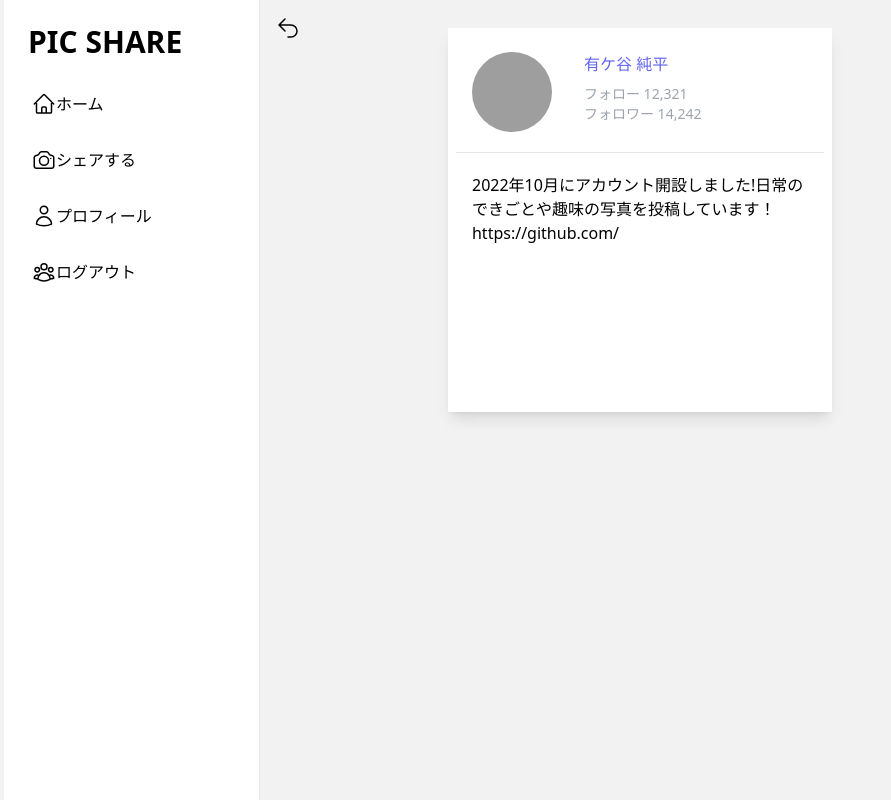
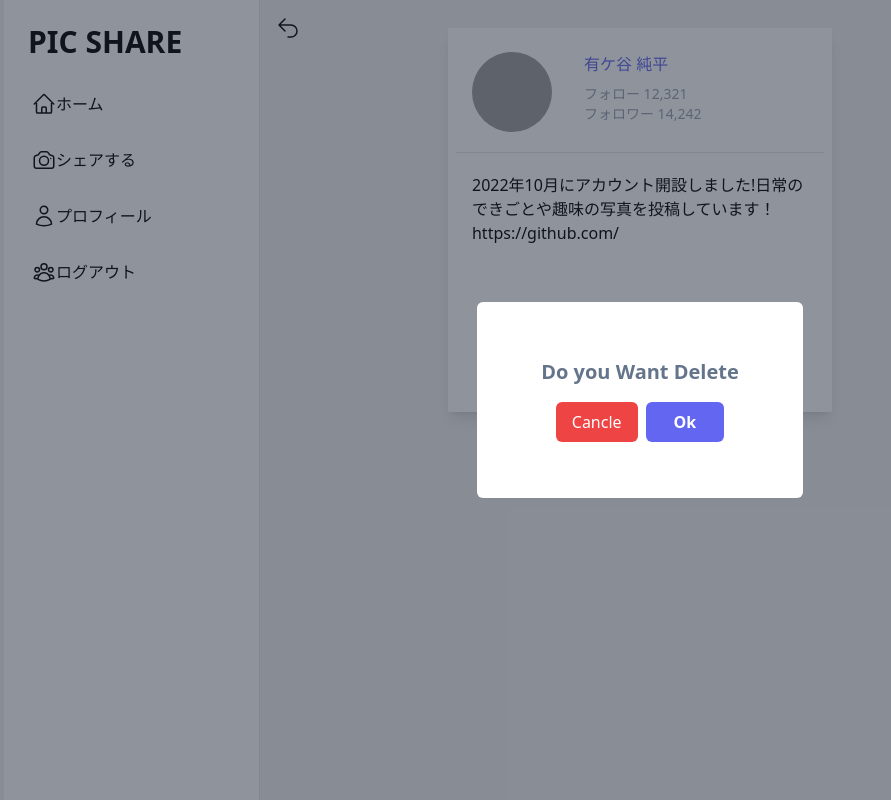
Before and after one commit to Jumpei-Arigaya/pic_share, a Next.js app in the folder node/pic_share/: page /1 in a window 1280 px wide. Both pictures are taken after a click on the item "シェアする". Shown: the whole page, without its empty margins (0-891 px from the left). Built offline with nearby package versions, Linux system fonts and the light colour scheme; no server answers; grey boxes are pictures that could not be loaded.

Commit message:
useContext modal

```diff
--- a/node/package.json
+++ b/node/package.json
@@ -1,6 +1,8 @@
 {
   "dependencies": {
     "@headlessui/react": "^1.7.3",
+    "@types/react": "^18.0.25",
+    "@types/react-dom": "^18.0.8",
     "@types/react-modal": "^3.13.1",
     "axios": "^1.1.3",
     "buffer": "^6.0.3",
@@ -12,5 +14,8 @@
     "recoil": "^0.7.6",
     "stream-browserify": "^3.0.0",
     "url": "^0.11.0"
+  },
+  "devDependencies": {
+    "@types/node": "^18.11.9"
   }
 }
--- a/node/pic_share/components/organisms/Profile.tsx
+++ b/node/pic_share/components/organisms/Profile.tsx
@@ -1,3 +1,5 @@
+import { useContext } from "react";
+import { ModalContext } from "../../providers/ModalProvider";
 import ProfileData from "../molecules/ProfileData";
 
 const Profile = () => {
--- a/node/pic_share/components/organisms/Share.tsx
+++ b/node/pic_share/components/organisms/Share.tsx
@@ -1,43 +1,27 @@
-import React, { useState } from "react";
+import React, { useContext, useState } from "react";
 import Modal from "react-modal";
 import { usePostModal } from "../../hooks/usePostModal";
-
-type Props = {
-    modalIsOpen: boolean;
-    setIsOpen: (args: boolean) => void;
-}
 
 Modal.setAppElement('body')
 
 export default function App() {
 
-    const { postModalState, modalOpen, modalClose } = usePostModal();
-    console.log(postModalState);
+    const { modalState, modalClose } = usePostModal();
 
     return (
         <div className="App">
-            <Modal style={modalStyle}>
-                <button>Close Modal</button>
-                vemwvaeopivmawueiompvwp
-            </Modal>
-        </div>
+            {modalState && (
+                <div>
+                    <div className="bg-slate-800 bg-opacity-50 flex justify-center items-center absolute top-0 right-0 bottom-0 left-0">
+                        <div className="bg-white px-16 py-14 rounded-md text-center">
+                            <h1 className="text-xl mb-4 font-bold text-slate-500">Do you Want Delete</h1>
+                            <button className="bg-red-500 px-4 py-2 rounded-md text-md text-white" onClick={() => modalClose()}>Cancle</button>
+                            <button className="bg-indigo-500 px-7 py-2 ml-2 rounded-md text-md text-white font-semibold">Ok</button>
+                        </div>
+                    </div>
+
+                </div>
+            )}
+        </div >
     );
 }
-const modalStyle = {
-    overlay: {
-        position: "fixed",
-        top: 0,
-        left: 0,
-        backgroundColor: "rgba(0,0,0,0.85)"
-    },
-    content: {
-        position: "absolute",
-        top: "5rem",
-        left: "5rem",
-        right: "5rem",
-        bottom: "5rem",
-        backgroundColor: "paleturquoise",
-        borderRadius: "1rem",
-        padding: "1.5rem"
-    }
-};
--- a/node/pic_share/components/organisms/SideMenu.tsx
+++ b/node/pic_share/components/organisms/SideMenu.tsx
@@ -1,10 +1,13 @@
 import Link from "next/link";
+import { usePostModal } from "../../hooks/usePostModal";
 import CmaeraIcon from "../atoms/icon/CmaeraIcon";
 import HomeIcon from "../atoms/icon/HomeIcon";
 import LogoutIcon from "../atoms/icon/LogoutIcon";
 import ProfileIcon from "../atoms/icon/ProfileIcon";
 
 const SideMenu = () => {
+    const { modalState, modalOpen, modalClose } = usePostModal();
+    console.log(modalState);
 
     return (
         <div className="h-screen bg-white p-1 w-64 min-w-min border-r sticky top-0">
@@ -21,7 +24,7 @@ const SideMenu = () => {
                     </li>
                 </a>
                 <a>
-                    <li className="flex m-4 p-2 hover:bg-slate-200 cursor-pointer">
+                    <li className="flex m-4 p-2 hover:bg-slate-200 cursor-pointer" onClick={() => modalOpen()}>
                         <CmaeraIcon />
                         シェアする
                     </li>
--- a/node/pic_share/hooks/useGetPosts.ts
+++ b/node/pic_share/hooks/useGetPosts.ts
@@ -8,7 +8,7 @@ import { Post } from '../types/api/Post';
 export const useGetPosts = () => {
     const SERVERURL: string = "http://127.0.0.1:8000/";
     const [posts, setPosts] = useState(<Array<Post>>[]);
-    const getAllPostsData = useCallback(async () => {
+    const getAllPostsData = useCallback(() => {
         // const res = await fetch(`${SERVERURL}api/posts/`);
         // const posts = await res.json();
         // return posts;
--- a/node/pic_share/hooks/usePostModal.ts
+++ b/node/pic_share/hooks/usePostModal.ts
@@ -1,14 +1,9 @@
-import { useRecoilState } from 'recoil';
-import { atom } from "recoil";
-
-export const modalState = atom({
-    key: "modalState",
-    default: false,
-})
+import { ModalContext } from './../providers/ModalProvider';
+import { useContext } from 'react';
 
 export const usePostModal = () => {
 
-    const [postModalState, setModalState] = useRecoilState(modalState);
+    const { modalState, setModalState } = useContext(ModalContext);
 
     const modalOpen = () => {
         setModalState(true);
@@ -18,5 +13,5 @@ export const usePostModal = () => {
         setModalState(false);
     }
 
-    return { postModalState, modalOpen, modalClose }
+    return { modalState, modalOpen, modalClose }
 }
--- a/node/pic_share/pages/[username].tsx
+++ b/node/pic_share/pages/[username].tsx
@@ -10,14 +10,9 @@ import { RecoilRoot } from "recoil";
 
 const UserProfile = () => {
     const router = useRouter();
-    const { getAllPostsData, posts } = useGetPosts();
-    useEffect(() => {
-        getAllPostsData();
-    }, [])
 
     return (
         <div>
-            <Share />
             <div className='grid grid-cols-3'>
                 <div className='col-span-1 flex ml-1 sticky top-2'>
                     <SideMenu />
@@ -28,8 +23,9 @@ const UserProfile = () => {
                 <div className='col-span-1 flex justify-center mt-7'>
                     <Profile />
                 </div>
+                <Share />
             </div >
-        </div>
+        </div >
 
     );
 }
--- a/node/pic_share/pages/_app.tsx
+++ b/node/pic_share/pages/_app.tsx
@@ -1,14 +1,18 @@
 import '../styles/globals.css'
 import type { AppProps } from 'next/app'
-import { RecoilRoot } from "recoil";
+import { useState } from 'react'
+import { ModalContext } from '../providers/ModalProvider'
 
-function MyApp({ Component, pageProps }: AppProps) {
+type Props = {
+  children: React.ReactNode,
+}
+
+export default function MyApp({ Component, pageProps }: AppProps) {
+  const [modalState, setModalState] = useState<boolean | null>(false);
 
   return (
-    <RecoilRoot>
+    <ModalContext.Provider value={{ modalState, setModalState }}>
       <Component {...pageProps} />
-    </RecoilRoot>
-  );
+    </ModalContext.Provider>
+  )
 }
-
-export default MyApp
--- a/node/pic_share/pages/index.tsx
+++ b/node/pic_share/pages/index.tsx
@@ -4,6 +4,7 @@ import { useCallback, useEffect } from 'react'
 import SideMenu from '../components/organisms/SideMenu'
 import PostList from '../components/organisms/PostList'
 import SideProfile from '../components/organisms/SideProfile'
+import Share from '../components/organisms/Share'
 
 const Home: NextPage = () => {
   const { getAllPostsData, posts } = useGetPosts();
@@ -13,6 +14,7 @@ const Home: NextPage = () => {
   console.log(posts)
 
   return (
+    <div>
       <div className='grid grid-cols-3'>
         <div className='col-span-1 ml-1 sticky top-0'>
           <SideMenu />
@@ -27,7 +29,11 @@ const Home: NextPage = () => {
         <div className='col-span-1 flex justify-center mt-32'>
           <SideProfile />
         </div>
+        <div>
+          <Share />
+        </div>
       </div >
+    </div>
   )
 }
 export default Home
--- /dev/null
+++ b/node/pic_share/providers/ModalProvider.tsx
@@ -0,0 +1,14 @@
+import { Share } from "@mui/icons-material";
+import { createContext, Dispatch, SetStateAction, useState } from "react";
+import Profile from "../components/organisms/Profile";
+
+type Props = {
+    children: React.ReactNode,
+}
+
+export type ModalContextType = {
+    modalState: boolean | null,
+    setModalState: Dispatch<SetStateAction<boolean | null>>,
+}
+
+export const ModalContext = createContext<ModalContextType>({} as ModalContextType);
```
Also changed, not shown: 1 other file (tests, documents, lock files or other folders). Lines whose indentation alone changed are shown as unchanged.
